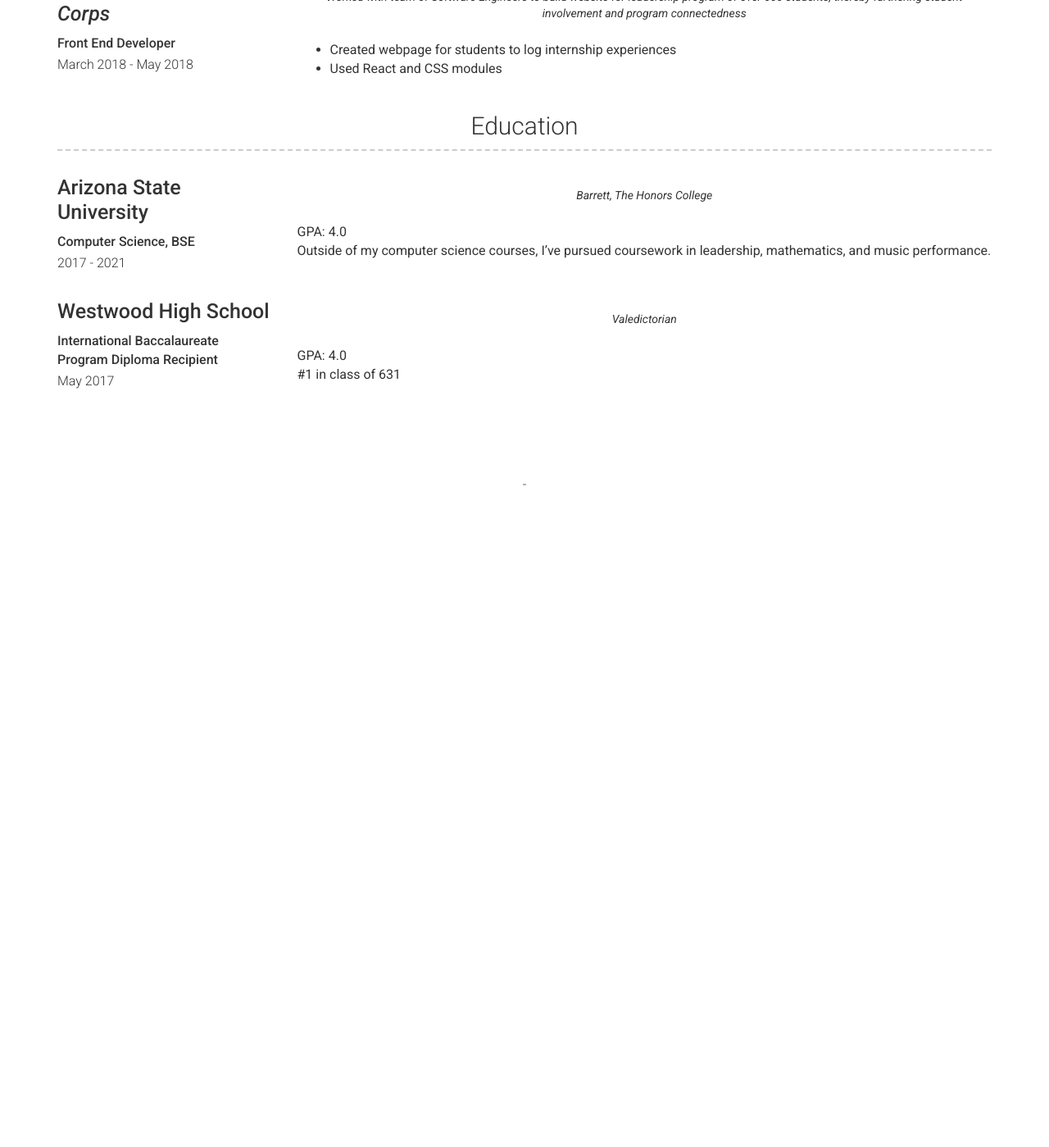
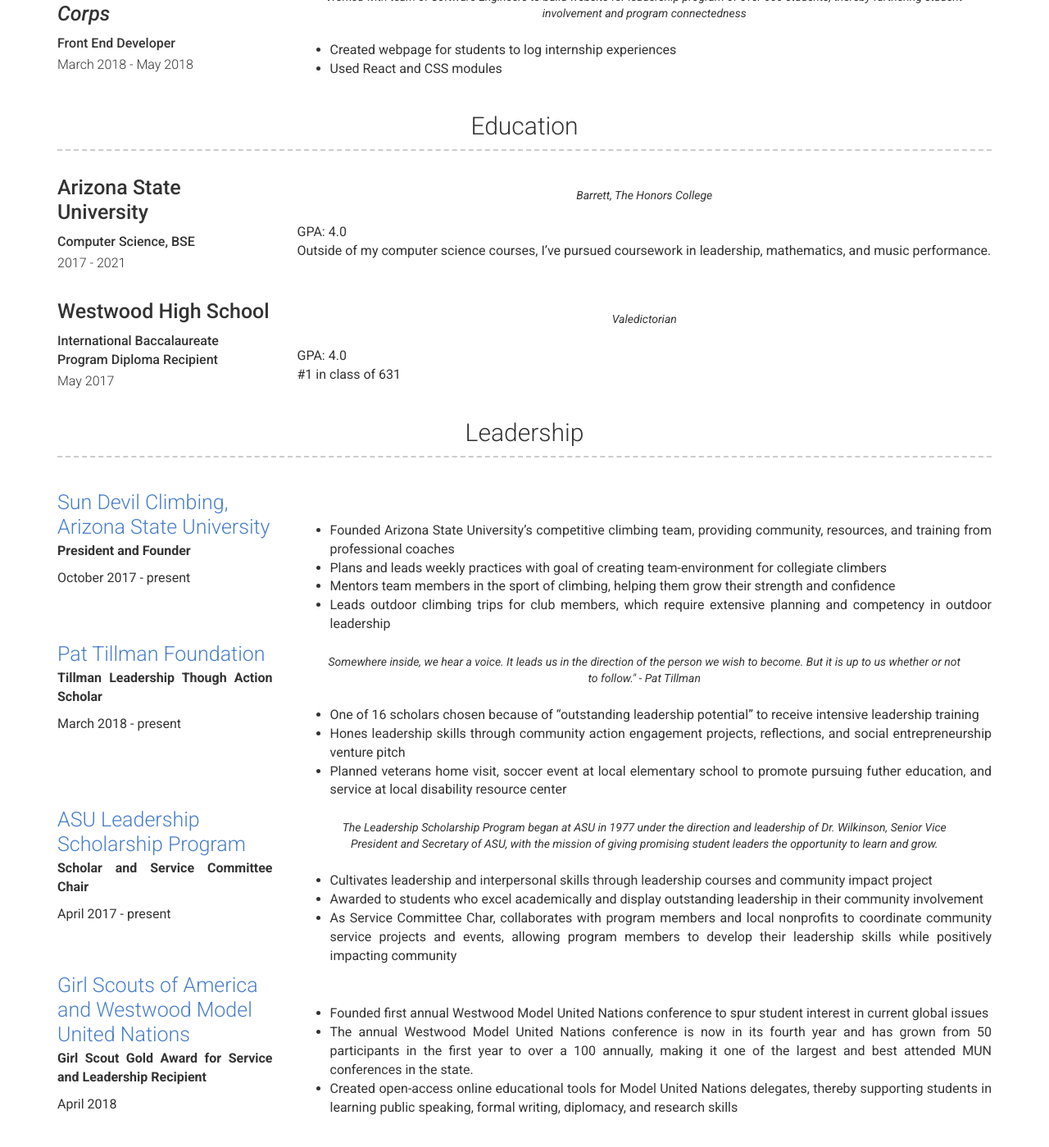
Before and after one commit to angiecolleen8/angiecolleen8.github.io, a Jekyll site: the page built from about.md, in a window 1280 px wide and 1400 px high, scrolled down 1636 px. Shown: the whole window at 82% size. Built offline with Jekyll 4.4.1, drawn with Linux system fonts in a browser that asks for light colours; our own code applies the rules of GitHub Pages for plain Markdown files; before the commit the page ends 2249 px from its top, so only the background shows below that.

Commit message:
Added leadership section to resume. Fix spacing of position description words and the color on the links. Also, add a thumbnail photo.

```diff
--- /dev/null
+++ b/_data/leadership.yml
@@ -0,0 +1,41 @@
+- company: Sun Devil Climbing, Arizona State University
+  link: https://www.instagram.com/sundevilclimbing/
+  job_title: President and Founder
+  dates: October 2017 - present
+  quote: >
+
+  description: | # this will include new lines to allow paragraphs
+    * Founded Arizona State University's competitive climbing team, providing community, resources, and training from professional coaches
+    * Plans and leads weekly practices with goal of creating team-environment for collegiate climbers
+    * Mentors team members in the sport of climbing, helping them grow their strength and confidence
+    * Leads outdoor climbing trips for club members, which require extensive planning and competency in outdoor leadership
+- company: Pat Tillman Foundation
+  link: https://asunow.asu.edu/content/tillman-scholars-celebrate-remember-pats-legacy
+  job_title: Tillman Leadership Though Action Scholar
+  dates: March 2018 - present
+  quote: >
+   Somewhere inside, we hear a voice. It leads us in the direction of the person we wish to become. But it is up to us whether or not to follow." - Pat Tillman
+  description: | # this will include new lines to allow paragraphs
+    * One of 16 scholars chosen because of "outstanding leadership potential" to receive intensive leadership training
+    * Hones leadership skills through community action engagement projects, reflections, and social entrepreneurship venture pitch
+    * Planned veterans home visit, soccer event at local elementary school to promote pursuing futher education, and service at local disability resource center
+- company: ASU Leadership Scholarship Program
+  link: https://eoss.asu.edu/lsp
+  job_title: Scholar and Service Committee Chair
+  dates: April 2017 - present
+  quote: >
+   The Leadership Scholarship Program began at ASU in 1977 under the direction and leadership of Dr. Wilkinson, Senior Vice President and Secretary of ASU, with the mission of giving promising student leaders the opportunity to learn and grow.
+  description: | # this will include new lines to allow paragraphs
+    * Cultivates leadership and interpersonal skills through leadership courses and community impact project
+    * Awarded to students who excel academically and display outstanding leadership in their community involvement
+    * As Service Committee Char, collaborates with program members and local nonprofits to coordinate community service projects and events, allowing program members to develop their leadership skills while positively impacting community
+- company: Girl Scouts of America and Westwood Model United Nations
+  link: http://www.westwoodmun.com/wmun.html
+  job_title: Girl Scout Gold Award for Service and Leadership Recipient
+  dates: April 2018
+  quote: >
+
+  description: | # this will include new lines to allow paragraphs
+     * Founded first annual Westwood Model United Nations conference to spur student interest in current global issues
+     * The annual Westwood Model United Nations conference is now in its fourth year and has grown from 50 participants in the first year to over a 100 annually, making it one of the largest and best attended MUN conferences in the state.
+     * Created open-access online educational tools for Model United Nations delegates, thereby supporting students in learning public speaking, formal writing, diplomacy, and research skills
--- /dev/null
+++ b/_includes/leadership.html
@@ -0,0 +1,30 @@
+<div class="container leadership-container">
+  <h3>{{ site.leadership_title | default: "Leadership" }}</h3>
+  {% for leadership in site.data.leadership %}
+    <div class="row clearfix leadership">
+      <div class="col-xs-12 col-sm-4 col-md-3 col-print-12 left-column">
+        <h4 class="name">
+          {%- if leadership.link -%}
+            {% include a.html href=leadership.link %}
+          {%- endif -%}
+          {{ leadership.company }}
+          {%- if leadership.link -%}
+            </a>
+          {%- endif -%}
+          </h4>
+        <p><b>{{ leadership.job_title }}</b></p>
+        <p>{{ leadership.dates }}</p>
+        {% for job in leadership.jobs %}
+          <p><b>{{ job.title }}</b></p>
+          <p>{{ job.dates }}</p>
+        {% endfor %}
+      </div>
+      <div class="col-xs-12 col-sm-8 col-md-9 col-print-12">
+        {%- if leadership.quote -%}
+          <p class="quote">{{ leadership.quote }}</p>
+        {%- endif -%}
+        {{ leadership.description | strip | markdownify }}
+      </div>
+    </div>
+  {% endfor %}
+</div>
--- a/_layouts/default.html
+++ b/_layouts/default.html
@@ -24,6 +24,10 @@
         {%- include education.html -%}
       {%- endif -%}
 
+      {%- if site.data.leadership.size > 0 -%}
+        {%- include leadership.html -%}
+      {%- endif -%}
+
       {%- if site.more_content -%}
         {%- include more.html -%}
       {%- endif -%}
--- a/_layouts/resume.html
+++ b/_layouts/resume.html
@@ -17,6 +17,10 @@
                 {%- include education.html -%}
             {%- endif -%}
 
+            {%- if site.data.leadership.size > 0 -%}
+                {%- include leadership.html -%}
+            {%- endif -%}
+
             {%- include more.html -%}
 
         </div>
```
Also changed, not shown: 1 other file.
